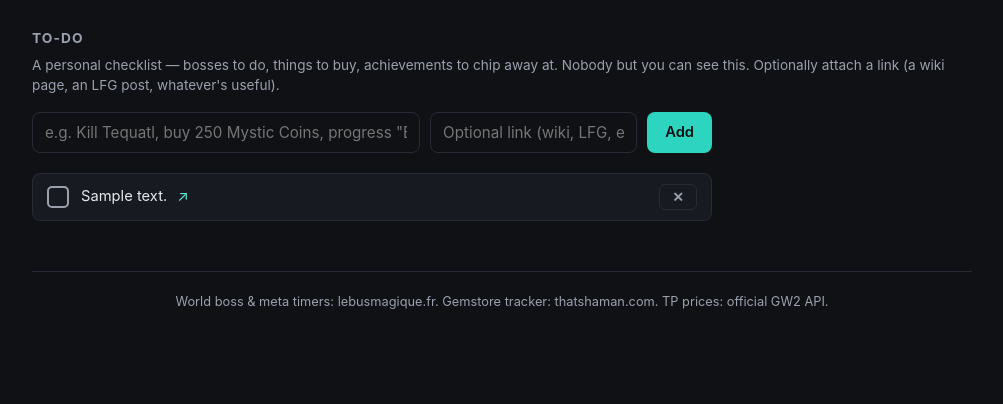
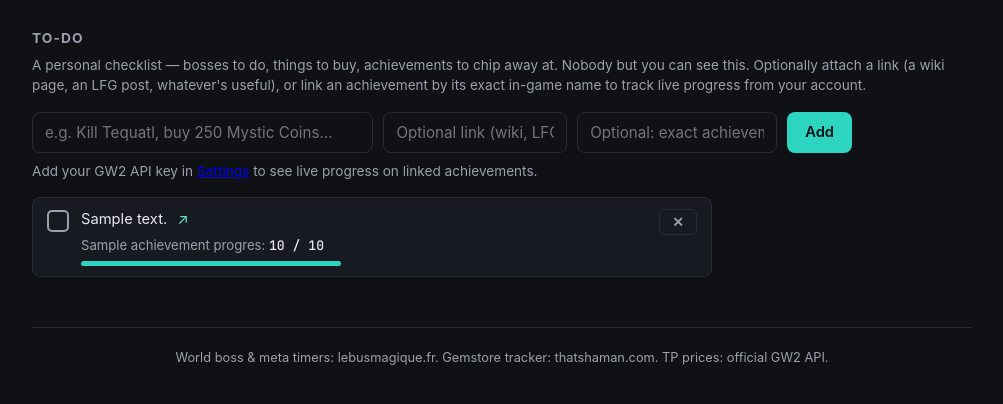
Before and after one commit to Revanito/gw2-ops-board, a FastAPI app: template app/templates/todo.html in a window 1280 px wide. Shown: the part 66-470 px from the top of the page, without its empty margins (138-1141 px from the left). Run offline with FastAPI, Linux system fonts and the light colour scheme; the template is opened without the code that fills it: most values are stand-ins (such as "Sample title", 1, 10 or a date in 2020); parts of the project's set-up code (start-up, migrations or seed data) failed here and were passed over.

Commit message:
Add live achievement progress tracking to To-Do items
To-do items can now optionally link a GW2 achievement by its exact
in-game name (a new "achievement" field on the add form). Name resolution
uses the full ~8200-achievement catalog (no official search endpoint
exists), fetched once and cached ~24h; live current/max/done then comes
from /account/achievements per item on each page load.

Note: the game's own "watched/pinned" achievement list is a client-side
UI preference only, never synced to ArenaNet's servers - confirmed via
the full official route list, no such endpoint exists. Linking by name
here is the closest equivalent achievable through the API.

db.py: added an achievement_id column with a real migration (ALTER TABLE)
for already-deployed todos tables, not just the CREATE TABLE schema.

Co-Authored-By: Claude Sonnet 5 <noreply@anthropic.com>

```diff
--- a/app/db.py
+++ b/app/db.py
@@ -20,6 +20,7 @@ CREATE TABLE IF NOT EXISTS todos (
     link TEXT,
     done INTEGER NOT NULL DEFAULT 0,
     created_at TEXT NOT NULL,
+    achievement_id INTEGER,
     FOREIGN KEY (discord_id) REFERENCES users(discord_id)
 );
 """
@@ -39,6 +40,12 @@ def get_conn():
 def init_db() -> None:
     with get_conn() as conn:
         conn.executescript(_SCHEMA)
+        # CREATE TABLE IF NOT EXISTS only helps on a brand-new DB - an
+        # already-deployed todos table predates achievement_id, so it needs
+        # a real migration rather than relying on the schema script above.
+        cols = {row["name"] for row in conn.execute("PRAGMA table_info(todos)")}
+        if "achievement_id" not in cols:
+            conn.execute("ALTER TABLE todos ADD COLUMN achievement_id INTEGER")
 
 
 def upsert_user(discord_id: str, username: str, avatar_hash: str | None) -> None:
@@ -72,12 +79,12 @@ def clear_api_key(discord_id: str) -> None:
         )
 
 
-def add_todo(discord_id: str, text: str, link: str | None) -> None:
+def add_todo(discord_id: str, text: str, link: str | None, achievement_id: int | None = None) -> None:
     now = datetime.now(timezone.utc).isoformat()
     with get_conn() as conn:
         conn.execute(
-            "INSERT INTO todos (discord_id, text, link, created_at) VALUES (?, ?, ?, ?)",
-            (discord_id, text, link, now),
+            "INSERT INTO todos (discord_id, text, link, created_at, achievement_id) VALUES (?, ?, ?, ?, ?)",
+            (discord_id, text, link, now, achievement_id),
         )
 
 
--- a/app/main.py
+++ b/app/main.py
@@ -5,6 +5,7 @@ import secrets
 from contextlib import asynccontextmanager
 from datetime import datetime, timezone
 from pathlib import Path
+from urllib.parse import quote
 
 from fastapi import FastAPI, Form, Request
 from fastapi.responses import RedirectResponse
@@ -360,29 +361,59 @@ async def materials(request: Request):
 
 
 @app.get("/todo")
-def todo_page(request: Request):
+async def todo_page(request: Request, error: str = ""):
     user = current_user(request)
     if not user:
         return RedirectResponse("/login")
+
+    api_key = decrypt(user["encrypted_api_key"]) if user["encrypted_api_key"] else None
+
+    todos = []
+    for row in list_todos(user["discord_id"]):
+        t = dict(row)
+        t["achievement_progress"] = None
+        if t["achievement_id"] and api_key:
+            t["achievement_progress"] = await _safe(
+                gw2_api.fetch_achievement_progress(api_key, t["achievement_id"]),
+                None, "fetch_achievement_progress", user["discord_id"],
+            )
+        todos.append(t)
+
     return templates.TemplateResponse("todo.html", {
-        "request": request, "user": user, "todos": list_todos(user["discord_id"]),
+        "request": request, "user": user, "todos": todos,
+        "has_api_key": bool(api_key), "error": error,
     })
 
 
 @app.post("/todo/add")
-def todo_add(request: Request, text: str = Form(...), link: str = Form("")):
+async def todo_add(request: Request, text: str = Form(...), link: str = Form(""), achievement: str = Form("")):
     user = current_user(request)
     if not user:
         return RedirectResponse("/login", status_code=303)
     text = text.strip()
     link = link.strip()
-    if text:
-        # Link is only ever rendered back as an <a href>, so only allow
-        # http(s) - no javascript: URLs, even though the only person who'd
-        # ever open their own to-do list is the account's own owner.
-        if link and not link.startswith(("http://", "https://")):
-            link = ""
-        add_todo(user["discord_id"], text[:300], link or None)
+    achievement = achievement.strip()
+    if not text:
+        return RedirectResponse("/todo", status_code=303)
+
+    # Link is only ever rendered back as an <a href>, so only allow
+    # http(s) - no javascript: URLs, even though the only person who'd
+    # ever open their own to-do list is the account's own owner.
+    if link and not link.startswith(("http://", "https://")):
+        link = ""
+
+    achievement_id = None
+    error = ""
+    if achievement:
+        match = await _safe(gw2_api.search_achievement(achievement), None, "search_achievement", user["discord_id"])
+        if match:
+            achievement_id = match["id"]
+        else:
+            error = f'no achievement named "{achievement}" - added without tracking'
+
+    add_todo(user["discord_id"], text[:300], link or None, achievement_id)
+    if error:
+        return RedirectResponse(f"/todo?error={quote(error)}", status_code=303)
     return RedirectResponse("/todo", status_code=303)
 
 
--- a/app/static/style.css
+++ b/app/static/style.css
@@ -382,34 +382,43 @@ button.secondary, .btn.secondary { background: transparent; border: 1px solid va
 .mi-count { font-weight: 700; flex-shrink: 0; }
 .mi-name { color: var(--text-dim); font-size: 0.82rem; }
 
-.todo-add-form { display: flex; gap: 10px; margin-bottom: 20px; flex-wrap: wrap; max-width: 680px; }
-.todo-add-form input[type="text"] { flex: 2; min-width: 240px; margin: 0; width: auto; }
-.todo-add-form input[type="url"] { flex: 1; min-width: 180px; margin: 0; width: auto; }
+.todo-add-form { display: flex; gap: 10px; margin-bottom: 8px; flex-wrap: wrap; max-width: 820px; }
+.todo-add-form input[type="text"] { flex: 2; min-width: 220px; margin: 0; width: auto; }
+.todo-add-form input[type="url"] { flex: 1; min-width: 160px; margin: 0; width: auto; }
+.todo-add-form input[name="achievement"] { flex: 1; min-width: 200px; margin: 0; width: auto; }
 .todo-add-form button { flex-shrink: 0; }
 
-.todo-list { display: flex; flex-direction: column; gap: 8px; max-width: 680px; }
+.todo-list { display: flex; flex-direction: column; gap: 8px; max-width: 680px; margin-top: 16px; }
 .todo-item {
-  display: flex; align-items: center; gap: 12px;
+  display: flex; align-items: flex-start; gap: 12px;
   background: var(--bg-card); border: 1px solid var(--border); border-radius: 8px;
   padding: 10px 14px;
 }
 .todo-item.done { opacity: 0.55; }
-.todo-item.done .todo-text { text-decoration: line-through; }
+.todo-item.done .todo-text-line { text-decoration: line-through; }
 .todo-check-form, .todo-delete-form { margin: 0; }
 .todo-check {
   width: 22px; height: 22px; border-radius: 5px; border: 2px solid var(--text-dim);
   background: transparent; color: transparent; font-weight: 700; font-size: 0.85rem;
   display: flex; align-items: center; justify-content: center; padding: 0; flex-shrink: 0;
+  margin-top: 2px;
 }
 .todo-check:hover { border-color: var(--accent); }
 .todo-item.done .todo-check {
   background: var(--accent); border-color: var(--accent); color: #0b1013;
 }
-.todo-text { flex: 1; font-size: 0.92rem; word-break: break-word; }
+.todo-text { flex: 1; font-size: 0.92rem; word-break: break-word; min-width: 0; }
 .todo-link { margin-left: 6px; color: var(--accent); text-decoration: none; }
 .todo-delete {
   background: transparent; border: 1px solid var(--border); border-radius: 6px; color: var(--text-dim);
   cursor: pointer; font-size: 0.85rem; width: 26px; height: 26px; flex-shrink: 0;
-  display: flex; align-items: center; justify-content: center; margin-left: auto;
+  display: flex; align-items: center; justify-content: center; margin-left: auto; margin-top: 1px;
 }
+
+.todo-achievement { font-size: 0.82rem; margin-top: 6px; }
+.todo-achievement-done { color: var(--accent); font-weight: 700; margin-left: 6px; }
+.todo-progress-bar {
+  height: 5px; border-radius: 3px; background: var(--border); margin-top: 5px; overflow: hidden; max-width: 260px;
+}
+.todo-progress-fill { height: 100%; background: var(--accent-dim); }
 .todo-delete:hover { color: #f87171; border-color: #f87171; }
--- a/app/templates/todo.html
+++ b/app/templates/todo.html
@@ -6,14 +6,21 @@
   <h2>To-Do</h2>
   <p class="section-sub">
     A personal checklist — bosses to do, things to buy, achievements to chip away at. Nobody
-    but you can see this. Optionally attach a link (a wiki page, an LFG post, whatever's useful).
+    but you can see this. Optionally attach a link (a wiki page, an LFG post, whatever's useful),
+    or link an achievement by its exact in-game name to track live progress from your account.
   </p>
 
+  {% if error %}<div class="notice error">{{ error }}</div>{% endif %}
+
   <form method="post" action="/todo/add" class="todo-add-form">
-    <input type="text" name="text" placeholder="e.g. Kill Tequatl, buy 250 Mystic Coins, progress &quot;Bounty Hunter&quot;&hellip;" required maxlength="300">
+    <input type="text" name="text" placeholder="e.g. Kill Tequatl, buy 250 Mystic Coins&hellip;" required maxlength="300">
     <input type="url" name="link" placeholder="Optional link (wiki, LFG, etc.)">
+    <input type="text" name="achievement" placeholder="Optional: exact achievement name to track">
     <button type="submit">Add</button>
   </form>
+  {% if not has_api_key %}
+    <p class="hint">Add your GW2 API key in <a href="/settings">Settings</a> to see live progress on linked achievements.</p>
+  {% endif %}
 
   {% if todos %}
   <div class="todo-list">
@@ -23,8 +30,22 @@
         <button type="submit" class="todo-check" aria-label="Toggle done">{{ "✓" if t.done else "" }}</button>
       </form>
       <div class="todo-text">
-        {{ t.text }}
-        {% if t.link %}<a href="{{ t.link }}" target="_blank" rel="noopener" class="todo-link">↗</a>{% endif %}
+        <div class="todo-text-line">
+          {{ t.text }}
+          {% if t.link %}<a href="{{ t.link }}" target="_blank" rel="noopener" class="todo-link">↗</a>{% endif %}
+        </div>
+        {% if t.achievement_id %}
+          {% if t.achievement_progress %}
+          <div class="todo-achievement">
+            <span class="dim">{{ t.achievement_progress.name }}:</span>
+            <span class="mono">{{ "{:,}".format(t.achievement_progress.current) }} / {{ "{:,}".format(t.achievement_progress.max) }}</span>
+            {% if t.achievement_progress.done %}<span class="todo-achievement-done">✓ complete</span>{% endif %}
+            <div class="todo-progress-bar"><div class="todo-progress-fill" style="width:{{ [(t.achievement_progress.current / t.achievement_progress.max * 100), 100] | min }}%"></div></div>
+          </div>
+          {% else %}
+          <div class="todo-achievement dim">Achievement linked - add your API key to see progress.</div>
+          {% endif %}
+        {% endif %}
       </div>
       <form method="post" action="/todo/{{ t.id }}/delete" class="todo-delete-form">
         <button type="submit" class="todo-delete" aria-label="Remove">✕</button>
```
Also changed, not shown: app/gw2_api.py (+75 -0 lines).
